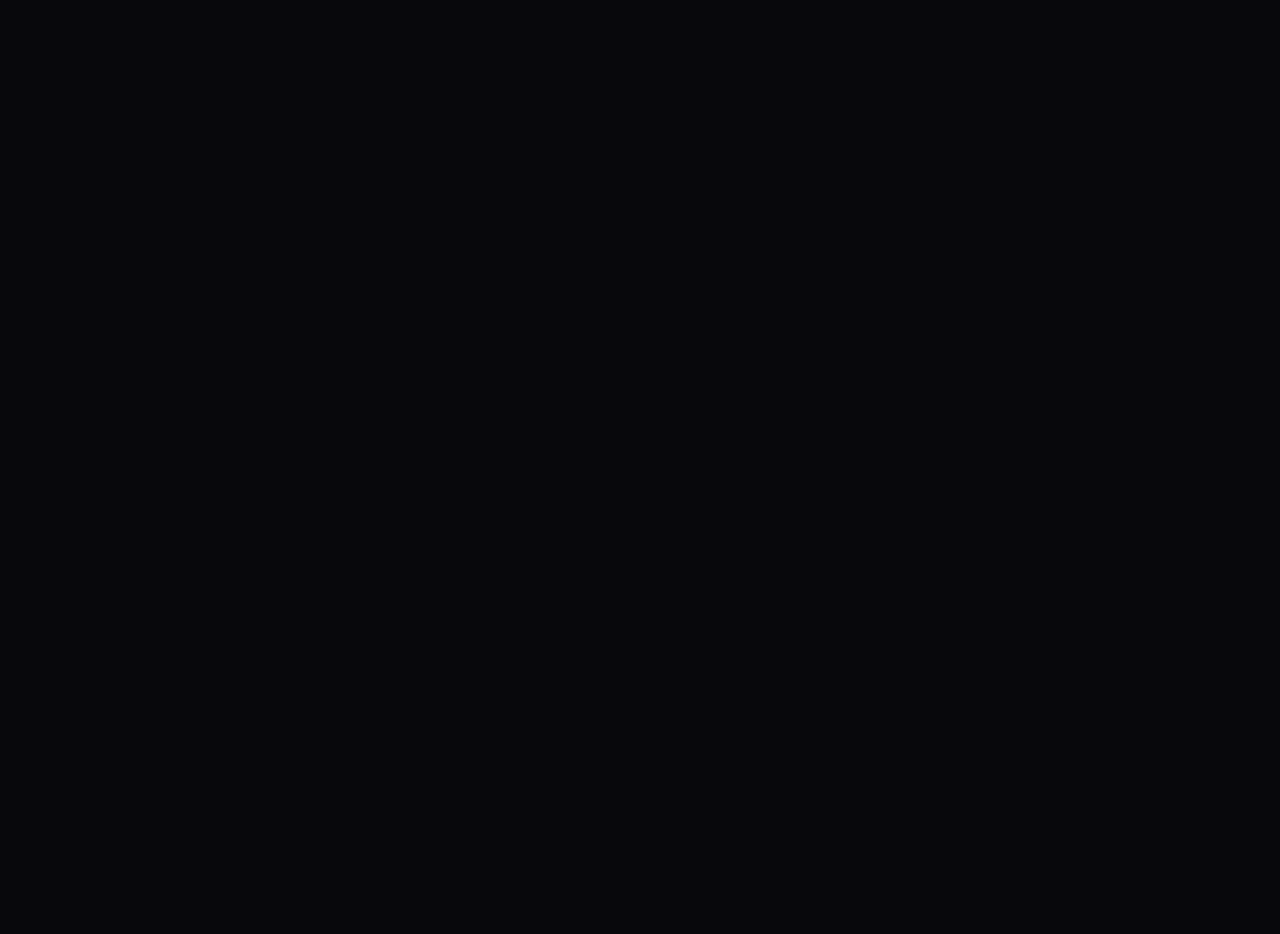
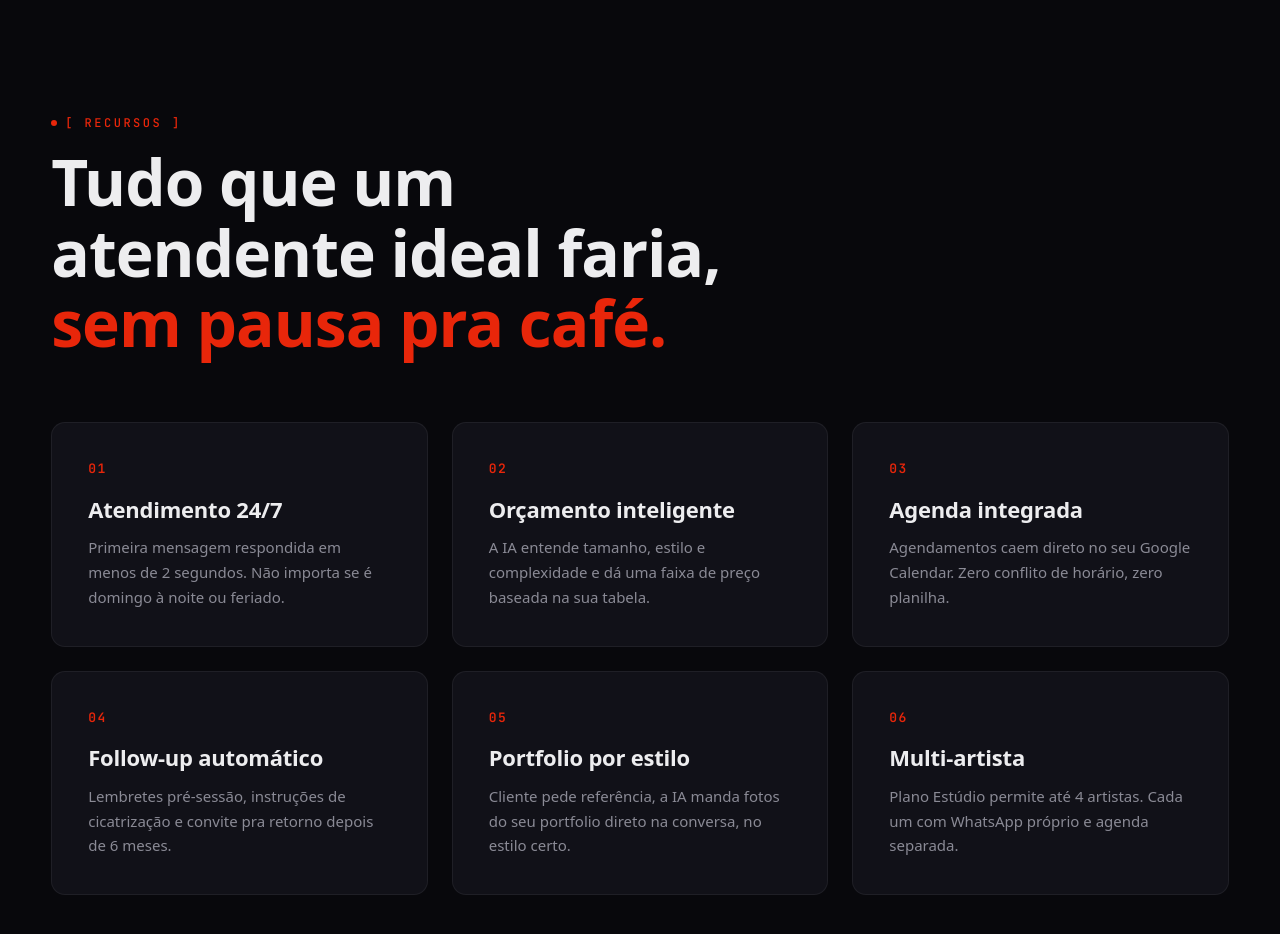
Before and after one commit to brazilianhustle/inkflow-saas, a Next.js app in the folder web/: page / in a window 1280 px wide. Shown: the part 1060-1994 px from the top of the page. Before the commit the page ends 1035 px from the top, so only its background shows below. Built offline with nearby package versions, Linux system fonts and the light colour scheme; a web font is replaced by a local one.

Commit message:
feat(web): Features — 6 cards com number editorial, hover bar e stagger reveal
Co-Authored-By: Claude Opus 4.7 (1M context) <noreply@anthropic.com>

```diff
--- a/web/app/page.tsx
+++ b/web/app/page.tsx
@@ -1,6 +1,7 @@
 import Nav from "@/components/landing/Nav";
 import Hero from "@/components/landing/Hero";
 import Stats from "@/components/landing/Stats";
+import Features from "@/components/landing/Features";
 
 export default function Home() {
   return (
@@ -8,6 +9,7 @@ export default function Home() {
       <Nav />
       <Hero />
       <Stats />
+      <Features />
     </main>
   );
 }
--- /dev/null
+++ b/web/components/landing/Features.tsx
@@ -0,0 +1,82 @@
+"use client";
+
+import { motion } from "motion/react";
+import { copy } from "@/lib/copy";
+import { fadeUp, fadeUpTransition, staggerContainer } from "@/lib/animations";
+
+export default function Features() {
+  return (
+    <section
+      id="recursos"
+      style={{
+        paddingLeft: "var(--side-pad)",
+        paddingRight: "var(--side-pad)",
+        paddingTop: "var(--section-padding)",
+        paddingBottom: "var(--section-padding)",
+      }}
+    >
+      <div className="max-w-[var(--container)] mx-auto">
+        {/* Section header */}
+        <motion.div
+          initial="hidden"
+          whileInView="visible"
+          viewport={{ once: true, margin: "-80px" }}
+          variants={fadeUp}
+          transition={fadeUpTransition}
+          className="max-w-[720px]"
+        >
+          <p className="font-mono font-medium uppercase text-xs tracking-[2.5px] text-[var(--color-accent)] flex items-center gap-2">
+            <span className="h-1.5 w-1.5 rounded-full bg-[var(--color-accent)]" />
+            [ {copy.features.prelabel} ]
+          </p>
+          <h2
+            className="font-display font-semibold text-text-primary mt-4"
+            style={{ fontSize: "clamp(36px, 5vw, 64px)", letterSpacing: "-0.015em", lineHeight: 1.1 }}
+          >
+            {copy.features.headline}{" "}
+            <span className="text-[var(--color-accent)]">{copy.features.headlineAccent}</span>
+          </h2>
+        </motion.div>
+
+        {/* Grid de cards */}
+        <motion.div
+          initial="hidden"
+          whileInView="visible"
+          viewport={{ once: true, margin: "-80px" }}
+          variants={staggerContainer}
+          className="grid grid-cols-1 md:grid-cols-2 lg:grid-cols-3 gap-6 mt-16"
+        >
+          {copy.features.cards.map((card) => (
+            <motion.article
+              key={card.num}
+              variants={fadeUp}
+              transition={fadeUpTransition}
+              className="group relative bg-[var(--color-bg-card)] border border-[var(--color-border)] rounded-[14px] p-9 overflow-hidden transition-all duration-[400ms] ease-[var(--easing-default)] hover:-translate-y-1.5 hover:border-[var(--accent-border)] hover:shadow-[var(--shadow-card)]"
+            >
+              {/* Barra ::after (top) — Tailwind arbitrary com group-hover */}
+              <span
+                className="absolute top-0 left-0 right-0 h-0.5 origin-left scale-x-0 group-hover:scale-x-100 transition-transform duration-500 ease-[var(--easing-default)]"
+                style={{ background: "linear-gradient(90deg, var(--color-accent), transparent)" }}
+              />
+              <div className="font-mono font-semibold text-[13px] tracking-[1.5px] text-[var(--color-accent)] mb-4">
+                {card.num}
+              </div>
+              <h3
+                className="font-display font-semibold text-[22px] text-text-primary mb-3"
+                style={{ letterSpacing: "-0.01em", lineHeight: 1.3 }}
+              >
+                {card.title}
+              </h3>
+              <p
+                className="font-display font-normal text-[15px] text-text-secondary"
+                style={{ lineHeight: 1.65 }}
+              >
+                {card.desc}
+              </p>
+            </motion.article>
+          ))}
+        </motion.div>
+      </div>
+    </section>
+  );
+}
```
